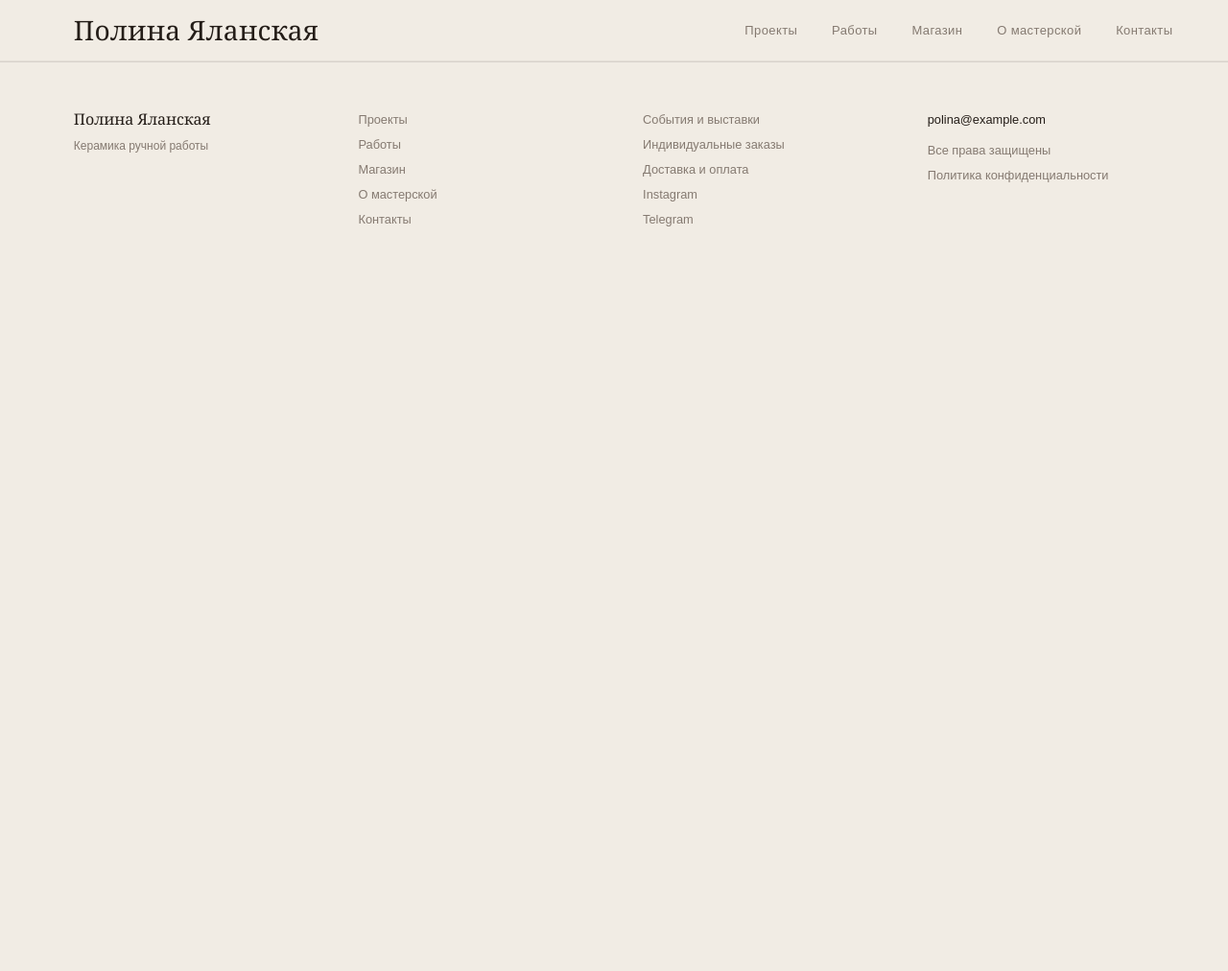
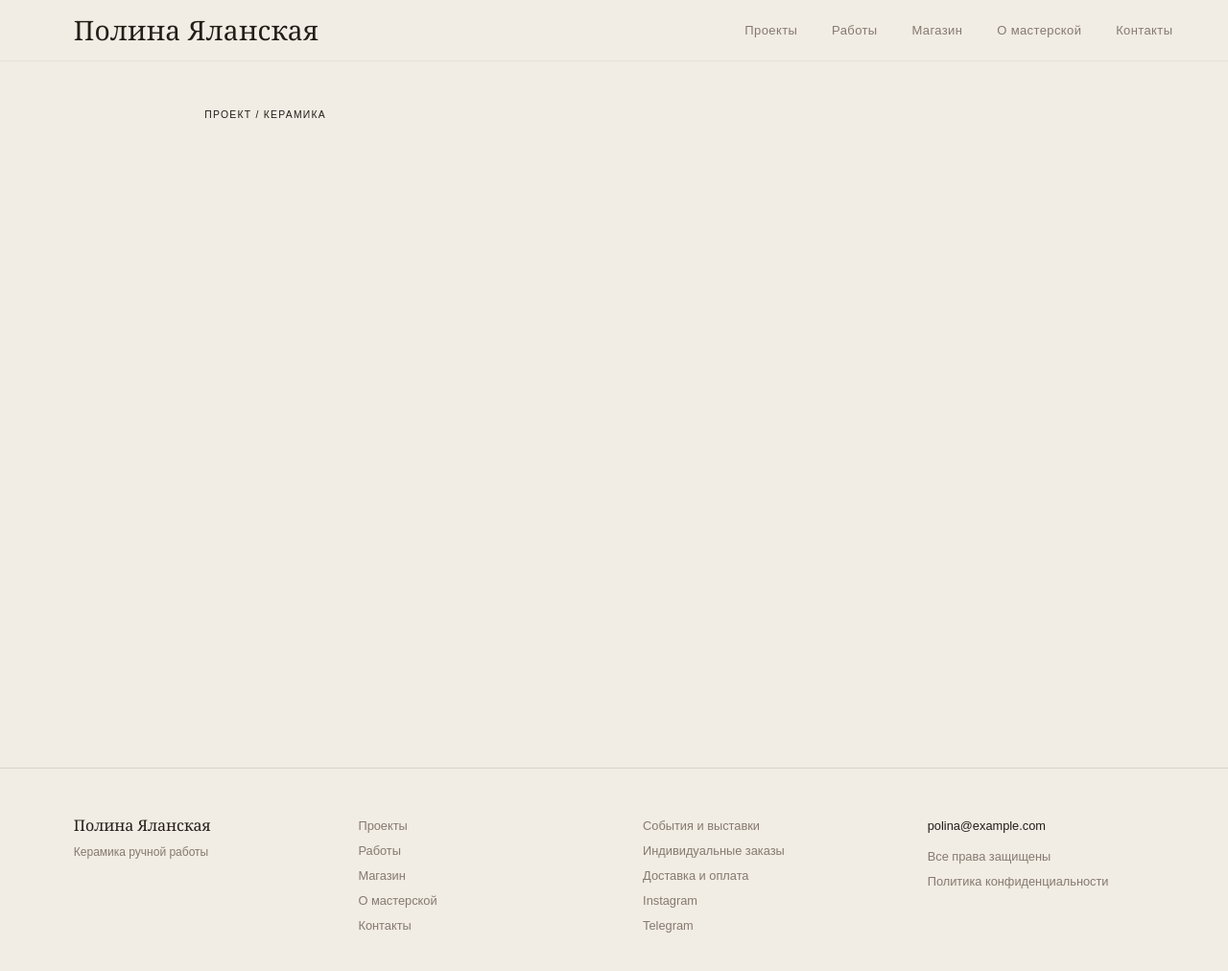
Before and after one commit to Chudnoy/Ceramic_shop_v2, a Flask app: template templates/public/project.html in a window 1280 px wide. Shown: the whole page at 96% size. Before the commit the page ends 236 px from the top, so only its background shows below. Run offline with Flask 3, Linux system fonts and the light colour scheme; the template is opened without the code that fills it, so the values that code supplies are empty; parts of the project's set-up code (start-up, migrations or seed data) failed here and were passed over.

Commit message:
WIP начал project page

```diff
--- a/static/public/css/project.css
+++ b/static/public/css/project.css
@@ -0,0 +1,85 @@
+/* ==================================
+PROJECT PAGE
+================================== */
+
+.project-page {
+    background: var(--color-background);
+}
+
+
+/* ==================================
+PROJECT THRESHOLD
+================================== */
+
+.project-threshold {
+    position: relative;
+    isolation: isolate;
+    display: grid;
+    grid-template-columns: repeat(12, minmax(0, 1fr));
+    block-size: calc(100svh - var(--site-header-height));
+    overflow: hidden;
+    background: var(--color-background);
+}
+
+/* COVER */
+
+.project-threshold__media {
+    grid-column: 5/-1;
+    grid-row: 1;
+    min-inline-size: 0;
+    margin: 0;
+    overflow: hidden;
+    z-index: 0;
+}
+
+.project-threshold__media img {
+    display: block;
+    inline-size: 100%;
+    block-size: 100%;
+    object-fit: cover;
+    object-position: center;
+}
+
+/* EYEBROW */
+
+.project-threshold__eyebrow {
+    grid-column: 3/6;
+    grid-row: 1;
+    align-content: start;
+    margin: clamp(2rem, 4vw, 4rem) 0 0;
+    font-size: 0.65rem;
+    line-height: 1;
+    text-transform: uppercase;
+    letter-spacing: 0.12em;
+    z-index: 1;
+}
+
+/* TITLE */
+
+.project-threshold__title {
+    grid-column: 1/9;
+    grid-row: 1;
+    align-self: start;
+    max-inline-size: 60vw;
+    margin: clamp(4rem, 8vw, 7rem) 0 0 calc(var(--page-start) * -0.35);
+    font-family: var(--font-serif);
+    font-size: clamp(5.5rem, 14.5vw, 13rem);
+    font-weight: 400;
+    line-height: 0.74;
+    letter-spacing: -0.055em;
+    color: var(--color-test);
+    z-index: 2;
+}
+
+/* PERIOD */
+
+.project-threshold__period {
+    grid-column: 2/4;
+    grid-row: 1;
+    margin: 0 0 clamp(3rem, 7vw, 6rem) var(--page-start);
+    font-family: var(--font-serif);
+    font-size: clamp(1rem, 1.5vw, 1.35rem);
+    line-height: 1;
+    color: var(--color-muted);
+    z-index: 2;
+}
--- a/templates/public/project.html
+++ b/templates/public/project.html
@@ -1 +1,31 @@
 {% extends "public/base.html" %}
+
+{% block title %}
+    {{ project.name }} - Полина Яланская
+{% endblock %}
+
+{% block styles %}
+    <link
+        rel="stylesheet"
+        href="{{ url_for('static', filename='public/css/project.css') }}"
+    >
+{% endblock %}
+
+{% block content %}
+<main class="project-page">
+    <section class="project-threshold" aria-labelledby="project-title">
+        <p class="project-threshold__eyebrow">Проект / Керамика</p>
+        <h1 class="project-threshold__title" id="project-title">{{ project.name }}</h1>
+
+        {% if project.period %}
+            <p class="project-threshold__period">{{ project.period }}</p>
+        {% endif %}
+
+        {% if cover_image %}
+            <figure class="project-threshold__media">
+                <img src="{{ cover_image.image_path }}" alt="{{ project.name }}">
+            </figure>
+        {% endif %}
+    </section>
+</main>
+{% endblock %}
```
